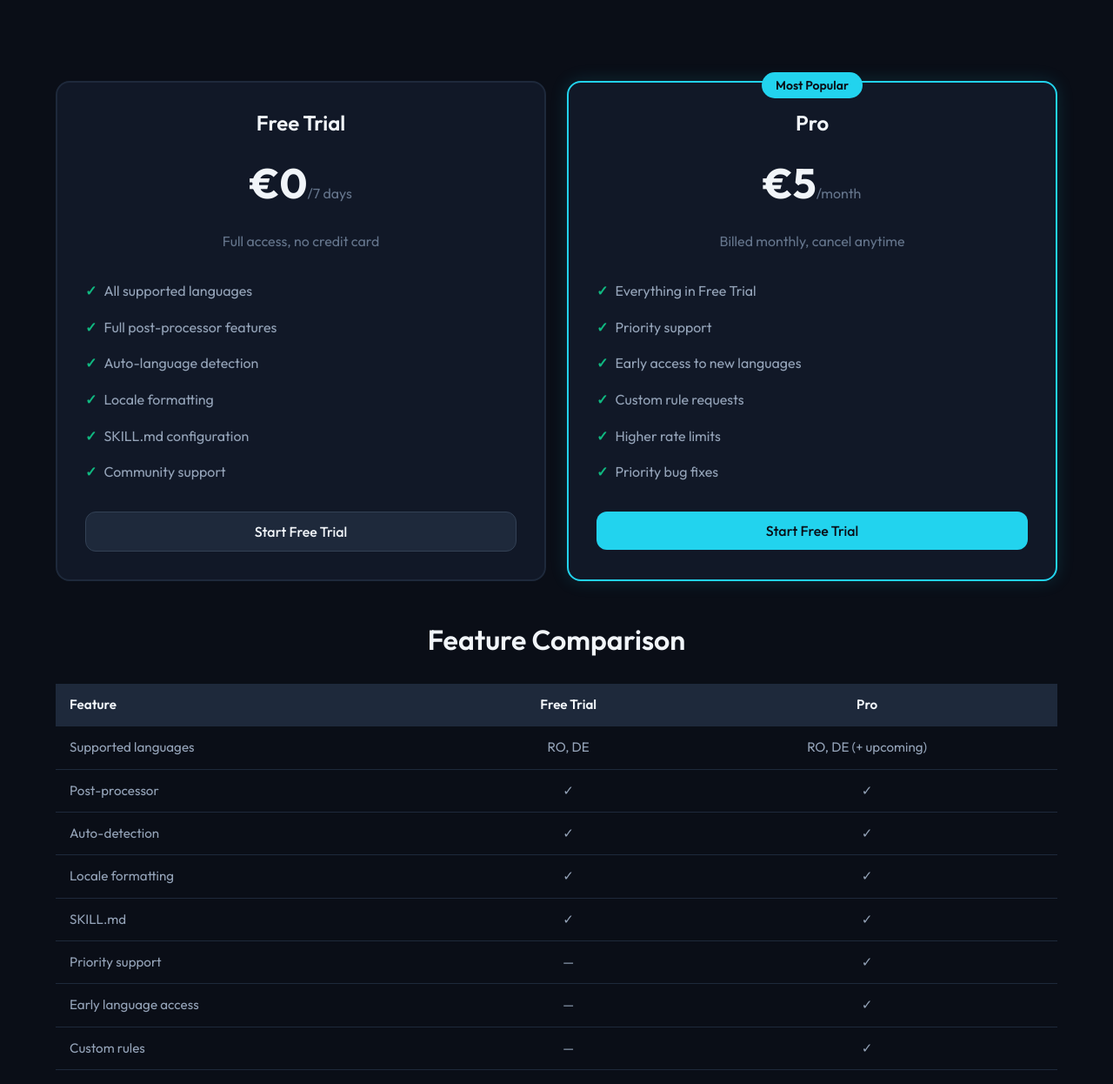
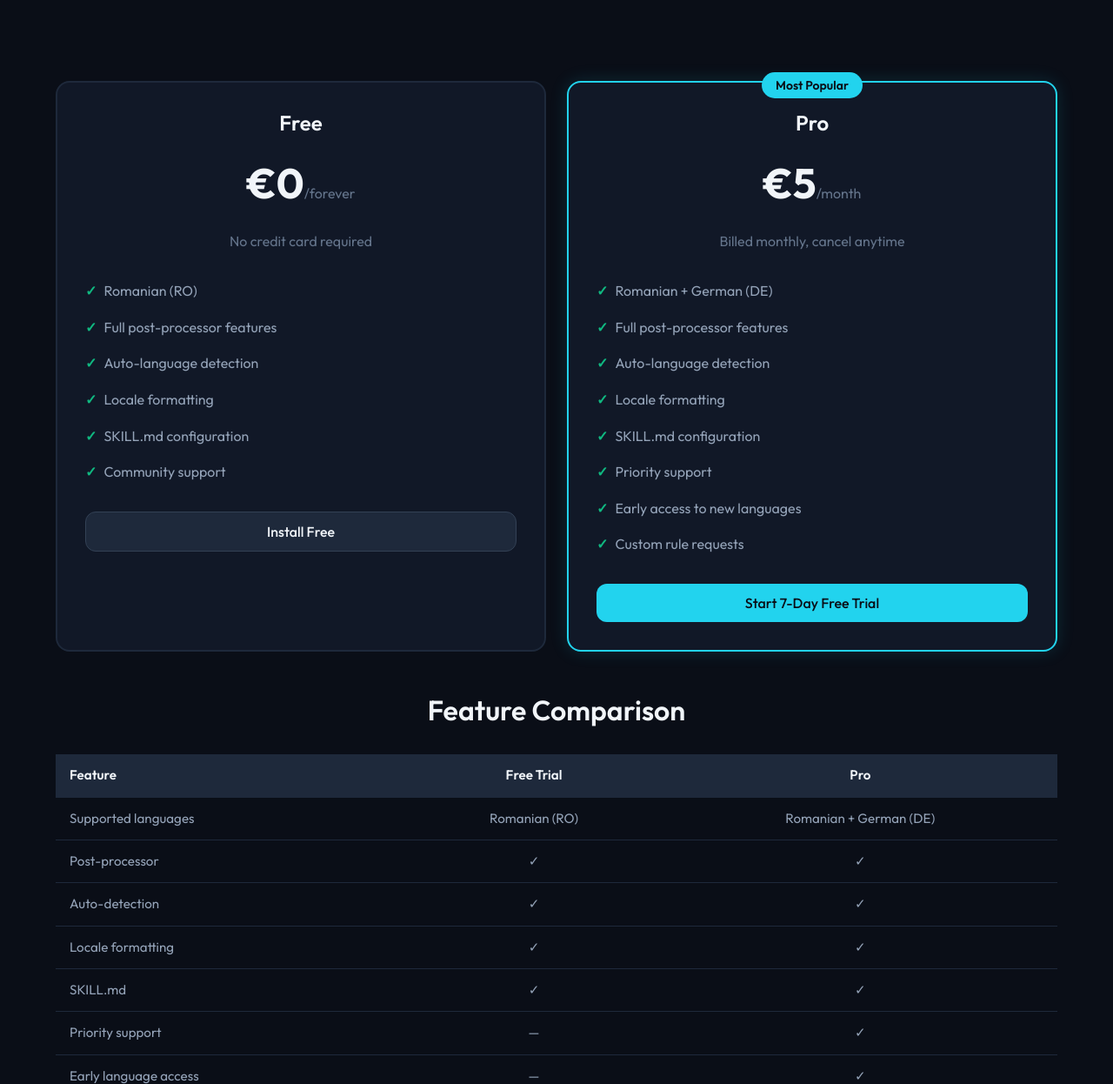
Before and after one commit to bloommediacorporation-lab/openclaw-i18n-skill, a plain HTML site: page website/pricing.html in a window 1280 px wide. Shown: the part 300-1546 px from the top of the page at 87% size. Drawn offline with Linux system fonts and the light colour scheme.

Commit message:
fix: pricing page issues - freemium model, Lemon Squeezy billing, enterprise email, honest copy

```diff
--- a/website/pricing.html
+++ b/website/pricing.html
@@ -33,37 +33,39 @@
   <section class="pricing">
     <div class="container">
       <div class="pricing-grid">
-        <!-- Free Trial -->
+        <!-- Free Plan -->
         <div class="pricing-card">
-          <h3>Free Trial</h3>
-          <div class="pricing-price">€0<span>/7 days</span></div>
-          <p style="color: var(--text-muted); margin-bottom: var(--space-4);">Full access, no credit card</p>
+          <h3>Free</h3>
+          <div class="pricing-price">€0<span>/forever</span></div>
+          <p style="color: var(--text-muted); margin-bottom: var(--space-4);">No credit card required</p>
           <ul class="pricing-features">
-            <li>All supported languages</li>
+            <li>Romanian (RO)</li>
             <li>Full post-processor features</li>
             <li>Auto-language detection</li>
             <li>Locale formatting</li>
             <li>SKILL.md configuration</li>
             <li>Community support</li>
           </ul>
-          <button class="btn btn-secondary" style="width: 100%;">Start Free Trial</button>
+          <button class="btn btn-secondary" style="width: 100%;">Install Free</button>
         </div>
 
-        <!-- Paid Plan -->
+        <!-- Pro Plan -->
         <div class="pricing-card featured">
           <span class="pricing-badge">Most Popular</span>
           <h3>Pro</h3>
           <div class="pricing-price">€5<span>/month</span></div>
           <p style="color: var(--text-muted); margin-bottom: var(--space-4);">Billed monthly, cancel anytime</p>
           <ul class="pricing-features">
-            <li>Everything in Free Trial</li>
+            <li>Romanian + German (DE)</li>
+            <li>Full post-processor features</li>
+            <li>Auto-language detection</li>
+            <li>Locale formatting</li>
+            <li>SKILL.md configuration</li>
             <li>Priority support</li>
             <li>Early access to new languages</li>
             <li>Custom rule requests</li>
-            <li>Higher rate limits</li>
-            <li>Priority bug fixes</li>
           </ul>
-          <button class="btn btn-primary" style="width: 100%;">Start Free Trial</button>
+          <button class="btn btn-primary" style="width: 100%;">Start 7-Day Free Trial</button>
         </div>
       </div>
 
@@ -82,8 +84,8 @@
             <tbody>
               <tr>
                 <td>Supported languages</td>
-                <td style="text-align: center;">RO, DE</td>
-                <td style="text-align: center;">RO, DE (+ upcoming)</td>
+                <td style="text-align: center;">Romanian (RO)</td>
+                <td style="text-align: center;">Romanian + German (DE)</td>
               </tr>
               <tr>
                 <td>Post-processor</td>
@@ -131,11 +133,11 @@
         <div class="features-grid">
           <div>
             <h3 style="margin-bottom: var(--space-2);">How does billing work?</h3>
-            <p>We bill monthly through ClawHub. Your first 7 days are free, then €5/month starting day 8.</p>
+            <p>We bill monthly through Lemon Squeezy. Your first 7 days are free, then €5/month starting day 8.</p>
           </div>
           <div>
             <h3 style="margin-bottom: var(--space-2);">Can I cancel anytime?</h3>
-            <p>Yes! Cancel anytime from your ClawHub dashboard. You'll retain access until the end of your billing period.</p>
+            <p>Yes! Cancel anytime from your Lemon Squeezy dashboard. You'll retain access until the end of your billing period.</p>
           </div>
           <div>
             <h3 style="margin-bottom: var(--space-2);">What happens after the free trial?</h3>
@@ -151,7 +153,7 @@
           </div>
           <div>
             <h3 style="margin-bottom: var(--space-2);">What about enterprise pricing?</h3>
-            <p>Contact us for custom enterprise solutions with dedicated support, custom integrations, and SLA guarantees.</p>
+            <p>Contact us at <a href="mailto:bloommediacorporation@gmail.com">bloommediacorporation@gmail.com</a> for custom enterprise solutions with dedicated support, custom integrations, and SLA guarantees.</p>
           </div>
         </div>
       </div>
@@ -162,8 +164,8 @@
   <section style="padding: var(--space-16) 0; text-align: center;">
     <div class="container">
       <h2>Ready to get started?</h2>
-      <p style="max-width: 500px; margin: var(--space-4) auto var(--space-8);">Join thousands of users who trust LocaleFlow for their multilingual AI agents.</p>
-      <button class="btn btn-primary">Start Free Trial on ClawHub</button>
+      <p style="max-width: 500px; margin: var(--space-4) auto var(--space-8);">Install LocaleFlow free and upgrade to Pro when you need German and priority support.</p>
+      <button class="btn btn-primary">Install from ClawHub</button>
     </div>
   </section>
 
```
